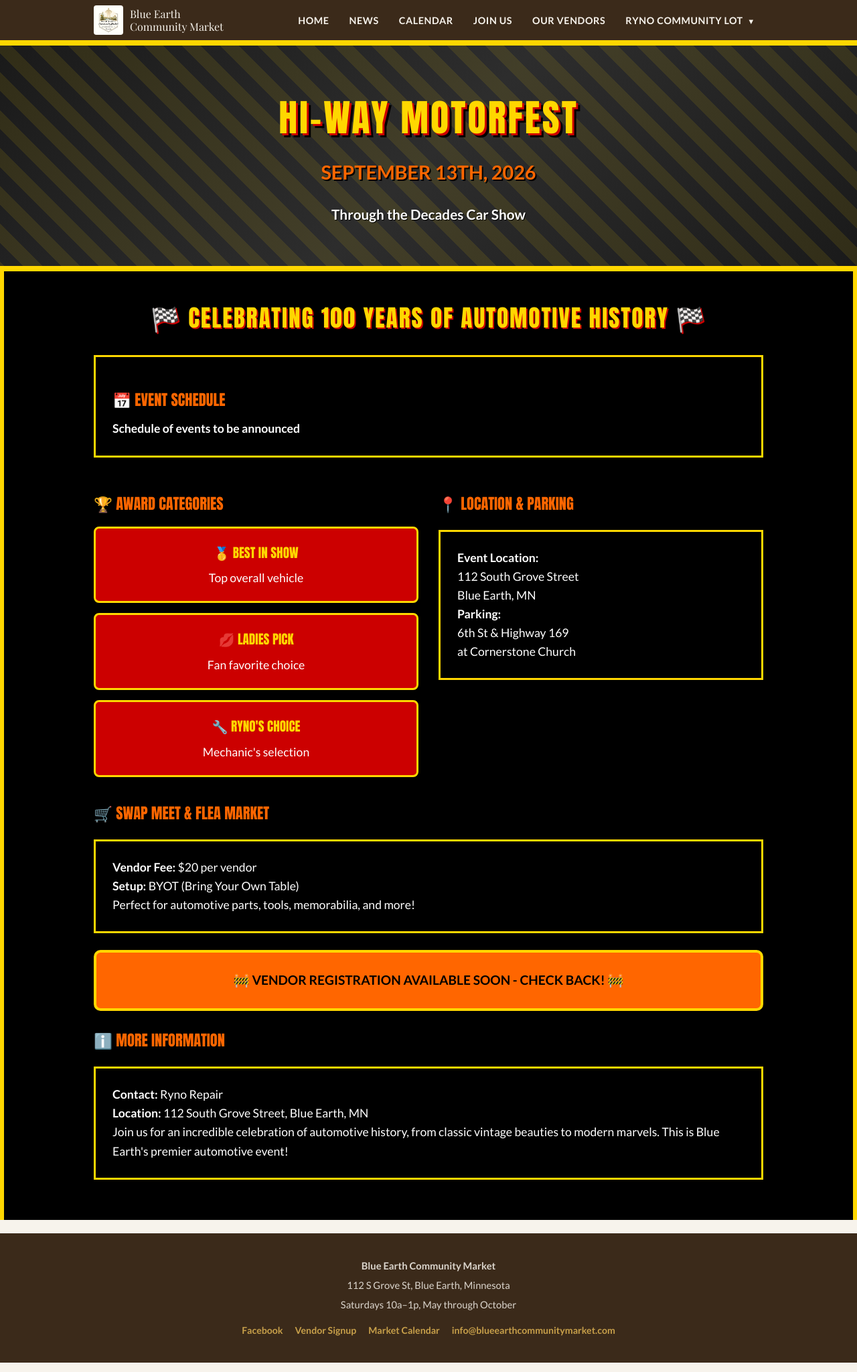
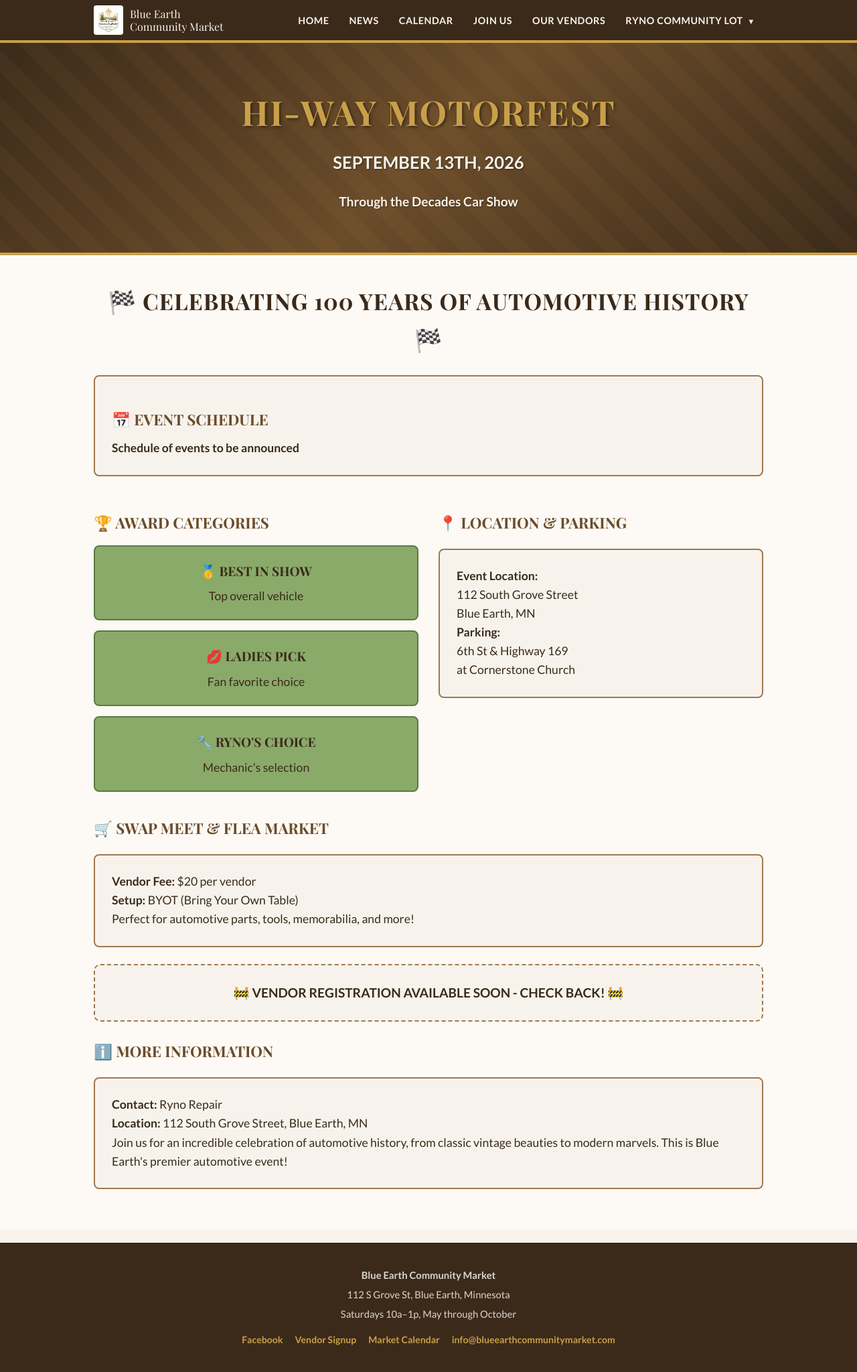
Before and after one commit to blueearthcommunitymarket/blueearthcommunitymarket.github.io, a Jekyll site: the page built from hi-way-motorfest/index.html, in a window 1280 px wide. Shown: the whole page at 67% size. Built offline with Jekyll 4.4.1, drawn with Linux system fonts in a browser that asks for light colours; some web fonts are replaced.

Commit message:
Mellow out Hi-Way Motorfest page styling
- Replaced harsh black/gold with site's brown/cream palette
- Softer hero using brown gradients instead of stark contrasts
- Used Playfair Display instead of Impact fonts
- Removed checkered pattern backgrounds for cleaner look
- Green award boxes instead of bright red/gold
- Consistent site color variables throughout
- Better readability while maintaining automotive theme

```diff
--- a/hi-way-motorfest/index.html
+++ b/hi-way-motorfest/index.html
@@ -7,14 +7,14 @@
 <style>
 /* Racing Theme Overrides */
 .motorfest-hero {
-    background: linear-gradient(135deg, #1a1a1a 0%, #2d2d2d 50%, #1a1a1a 100%);
-    color: #ffd700;
+    background: linear-gradient(135deg, var(--brown-dark) 0%, var(--brown-mid) 50%, var(--brown-dark) 100%);
+    color: var(--cream);
     padding: 60px 20px;
     text-align: center;
     position: relative;
     overflow: hidden;
-    border-top: 8px solid #ffd700;
-    border-bottom: 8px solid #ffd700;
+    border-top: 4px solid var(--gold);
+    border-bottom: 4px solid var(--gold);
 }
 
 .motorfest-hero::before {
@@ -28,75 +28,72 @@
         repeating-linear-gradient(
             45deg,
             transparent,
-            transparent 20px,
-            rgba(255, 215, 0, 0.1) 20px,
-            rgba(255, 215, 0, 0.1) 40px
+            transparent 25px,
+            rgba(200, 160, 74, 0.05) 25px,
+            rgba(200, 160, 74, 0.05) 50px
         );
     pointer-events: none;
 }
 
 .motorfest-hero h1 {
-    font-family: 'Impact', 'Arial Black', sans-serif;
-    font-size: 3.5rem;
-    color: #ffd700;
-    text-shadow: 3px 3px 0px #cc0000, 6px 6px 0px #000000;
-    letter-spacing: 3px;
+    font-family: 'Playfair Display', serif;
+    font-size: 3.2rem;
+    color: var(--gold);
+    text-shadow: 2px 2px 4px rgba(0,0,0,0.5);
+    letter-spacing: 2px;
     margin-bottom: 10px;
     position: relative;
     z-index: 2;
+    font-weight: 700;
 }
 
 .motorfest-hero .date {
-    font-size: 1.8rem;
-    color: #ff6600;
-    font-weight: 900;
-    text-shadow: 2px 2px 0px #000;
+    font-size: 1.6rem;
+    color: var(--cream);
+    font-weight: 700;
+    text-shadow: 1px 1px 2px rgba(0,0,0,0.5);
     margin-bottom: 20px;
     position: relative;
     z-index: 2;
 }
 
 .motorfest-hero .tagline {
-    font-size: 1.3rem;
-    color: #ffffff;
-    font-weight: 700;
-    text-shadow: 1px 1px 0px #000;
+    font-size: 1.2rem;
+    color: var(--cream);
+    font-weight: 600;
+    text-shadow: 1px 1px 2px rgba(0,0,0,0.3);
     position: relative;
     z-index: 2;
 }
 
 .racing-section {
-    background: #000000;
-    color: #ffd700;
+    background: var(--warm-white);
+    color: var(--brown-dark);
     margin: 0;
     padding: 40px 20px;
-    border-left: 6px solid #ffd700;
-    border-right: 6px solid #ffd700;
 }
 
 .racing-section h2 {
-    font-family: 'Impact', 'Arial Black', sans-serif;
-    font-size: 2.2rem;
-    color: #ffd700;
-    text-shadow: 2px 2px 0px #cc0000;
+    font-family: 'Playfair Display', serif;
+    font-size: 2.1rem;
+    color: var(--brown-dark);
     text-align: center;
     margin-bottom: 25px;
-    letter-spacing: 2px;
+    letter-spacing: 1px;
 }
 
 .racing-section h3 {
-    font-family: 'Impact', 'Arial Black', sans-serif;
+    font-family: 'Playfair Display', serif;
     font-size: 1.4rem;
-    color: #ff6600;
-    text-shadow: 1px 1px 0px #000;
+    color: var(--brown-mid);
     margin: 20px 0 10px;
 }
 
 .racing-section p, .racing-section li {
-    color: #ffffff;
+    color: var(--brown-dark);
     font-size: 1.1rem;
     line-height: 1.6;
-    font-weight: 500;
+    font-weight: 400;
 }
 
 .racing-grid {
@@ -112,43 +109,38 @@
 }
 
 .checkered-border {
-    background-image:
-        linear-gradient(45deg, #000 25%, transparent 25%),
-        linear-gradient(-45deg, #000 25%, transparent 25%),
-        linear-gradient(45deg, transparent 75%, #000 75%),
-        linear-gradient(-45deg, transparent 75%, #000 75%);
-    background-size: 20px 20px;
-    background-position: 0 0, 0 10px, 10px -10px, -10px 0px;
-    border: 3px solid #ffd700;
+    background: var(--cream);
+    border: 2px solid var(--brown-light);
+    border-radius: 8px;
     padding: 25px;
     margin: 20px 0;
 }
 
 .award-box {
-    background: #cc0000;
-    color: #ffd700;
+    background: var(--green-light);
+    color: var(--brown-dark);
     padding: 20px;
     border-radius: 8px;
-    border: 3px solid #ffd700;
+    border: 2px solid var(--green-mid);
     text-align: center;
     margin: 15px 0;
 }
 
 .award-box h4 {
-    font-family: 'Impact', sans-serif;
+    font-family: 'Playfair Display', serif;
     font-size: 1.2rem;
     margin-bottom: 8px;
-    color: #ffd700;
+    color: var(--brown-dark);
 }
 
 .vendor-placeholder {
-    background: #ff6600;
-    color: #000000;
+    background: var(--cream);
+    color: var(--brown-dark);
     padding: 25px;
     border-radius: 10px;
     text-align: center;
-    border: 4px solid #ffd700;
-    font-weight: 900;
+    border: 2px dashed var(--brown-light);
+    font-weight: 700;
     font-size: 1.2rem;
     margin: 25px 0;
 }
```
